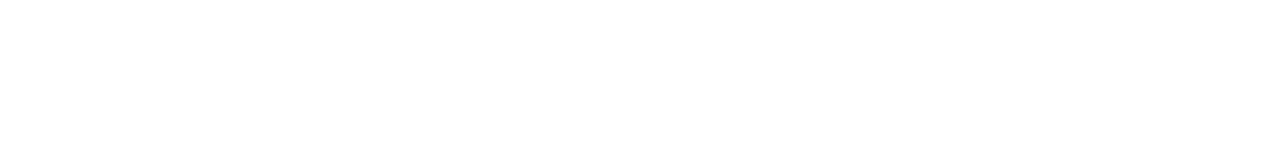
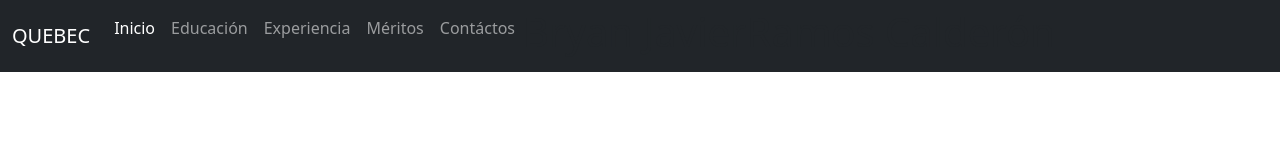
Before and after one commit to bryancracks20/PracticaGit4A_RamosBryan, a plain HTML site: page index.html in a window 1280 px wide. Drawn offline with nearby package versions, Linux system fonts and the light colour scheme.

Commit message:
Update index.html
Se agregó Bootstrap al proyecto, menú e información personal

```diff
--- a/index.html
+++ b/index.html
@@ -5,8 +5,35 @@
     <meta http-equiv="X-UA-Compatible" content="IE=edge">
     <meta name="viewport" content="width=device-width, initial-scale=1.0">
     <title>EStructura base del proyecto</title>
+    <link href="https://cdn.jsdelivr.net/npm/bootstrap@5.0.2/dist/css/bootstrap.min.css" rel="stylesheet"
+    integrity="sha384-EVSTQN3/azprG1Anm3QDgpJLIm9Nao0Yz1ztcQTwFspd3yD65VohhpuuCOmLASjC" crossorigin="anonymous">
 </head>
 <body>
+     <!---->
+  <!--BARRA DE NAVEGACION HOLAAAAA Buenas tardes-->
+  <!---->
+  <nav class="navbar navbar-expand-lg navbar-dark bg-dark">
+    <div class="container-fluid">
+      <a class="navbar-brand" href="https://www.youtube.com/watch?v=4FBCCIlpOhY">QUEBEC</a>
+      <button class="navbar-toggler" type="button" data-bs-toggle="collapse" data-bs-target="#navbarNavAltMarkup"
+        aria-controls="navbarNavAltMarkup" aria-expanded="false" aria-label="Toggle navigation">
+        <span class="navbar-toggler-icon"></span>
+      </button>
+      <div class="collapse navbar-collapse" id="navbarNavAltMarkup">
+        <div class="navbar-nav">
+          <a class="nav-link active" aria-current="page" href="index.html">Inicio</a>
+          <a class="nav-link" href="">Educación</a>
+          <a class="nav-link" href="">Experiencia</a>
+          <a class="nav-link" href="">Méritos</a>
+          <a class="nav-link" href="">Contáctos</a>
 
+            <h1>Bryan Javier</h1>
+            <h1>Ramos Calderón</h1>
+          <!--<a class="nav-link disabled" href="#" tabindex="-1" aria-disabled="true">Disabled</a>-->
+        </div>
+      </div>
+    </div>
+  </nav>
+  <!---->
 </body>
 </html>
```
